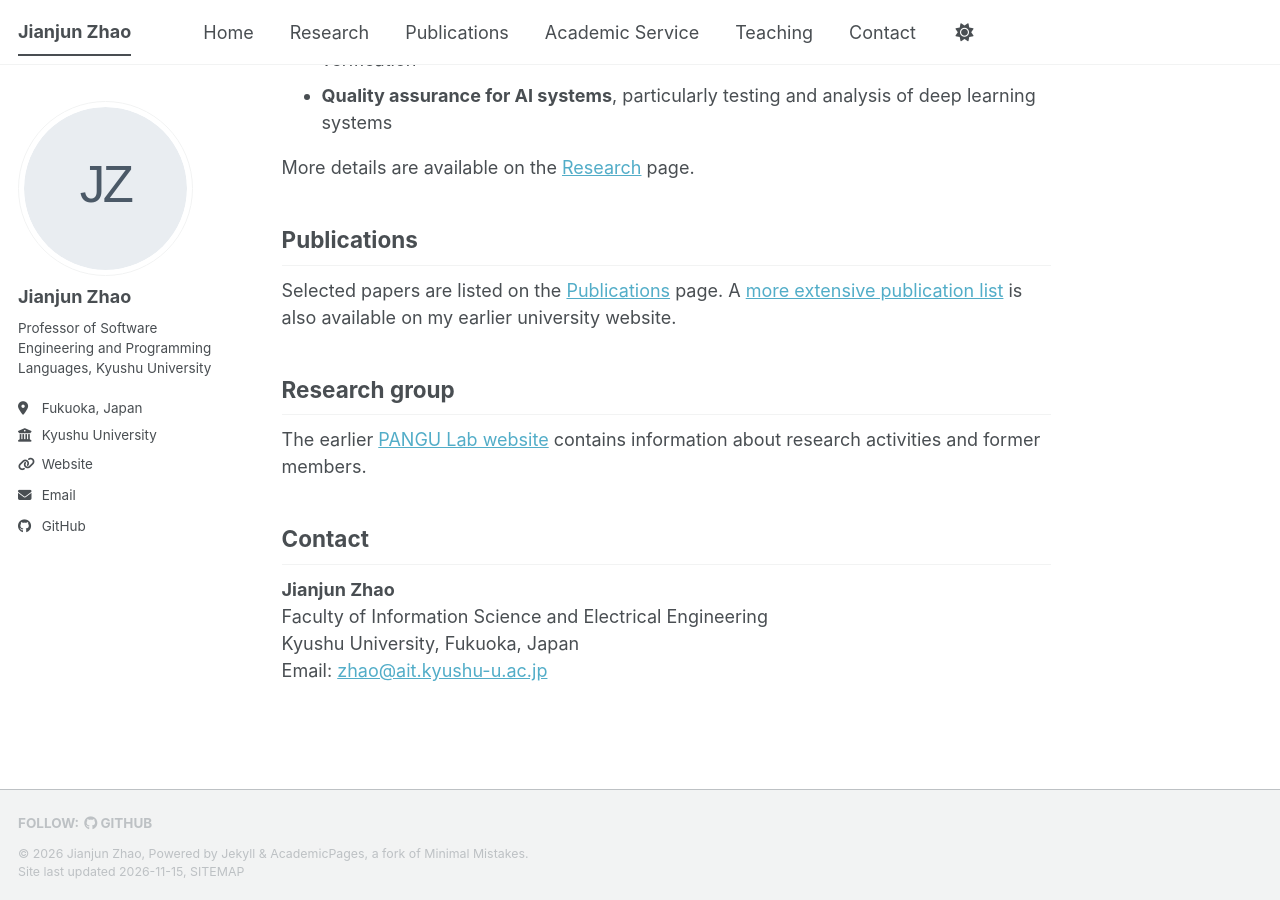
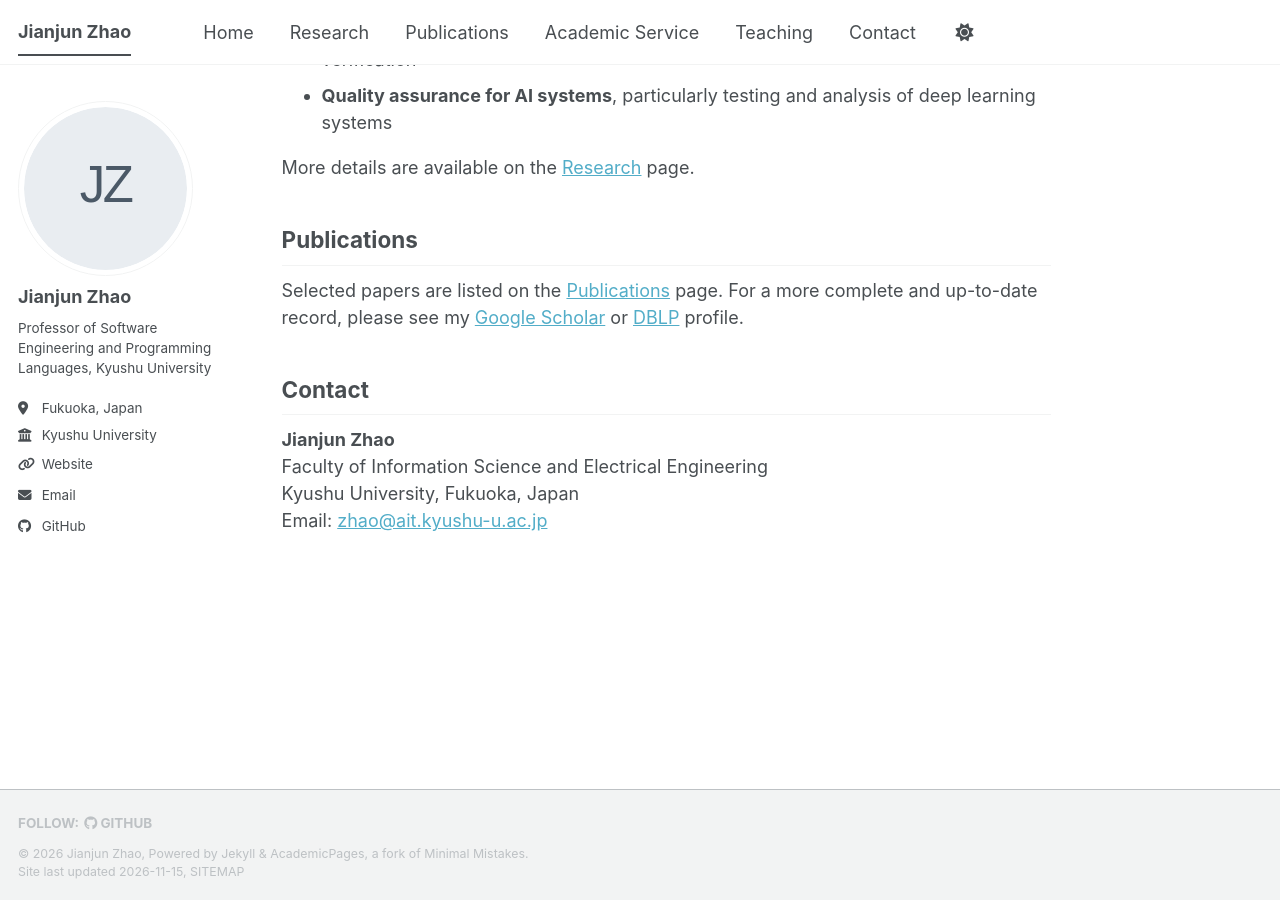
Before and after one commit to jianjunzhao-home/jianjunzhao-home.github.io, a Jekyll site: the page built from _pages/about.md, in a window 1280 px wide and 900 px high, scrolled down 707 px. Built offline with Jekyll 4.4.1, drawn with Linux system fonts in a browser that asks for light colours; a script bundle is joined from its source files by our own code; a style sheet for code colours, icons or effects is not loaded.

Commit message:
update about page

```diff
--- a/_pages/about.md
+++ b/_pages/about.md
@@ -23,11 +23,7 @@ More details are available on the [Research](/research/) page.
 
 ## Publications
 
-Selected papers are listed on the [Publications](/publications/) page. A [more extensive publication list](https://stap.ait.kyushu-u.ac.jp/~zhao/papers-by-year.html) is also available on my earlier university website.
-
-## Research group
-
-The earlier [PANGU Lab website](https://pangukaitian.github.io/pangu/) contains information about research activities and former members.
+Selected papers are listed on the [Publications](/publications/) page. For a more complete and up-to-date record, please see my [Google Scholar](https://scholar.google.com/citations?user=PZZ0iygAAAAJ&hl=en) or [DBLP](https://dblp.org/pid/71/6948-1.html) profile.
 
 ## Contact
 
```
